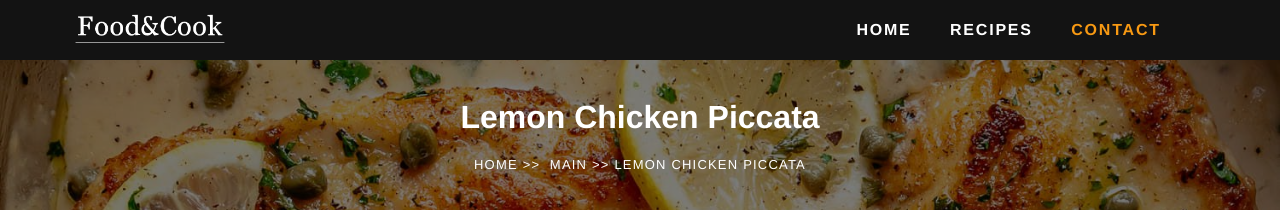
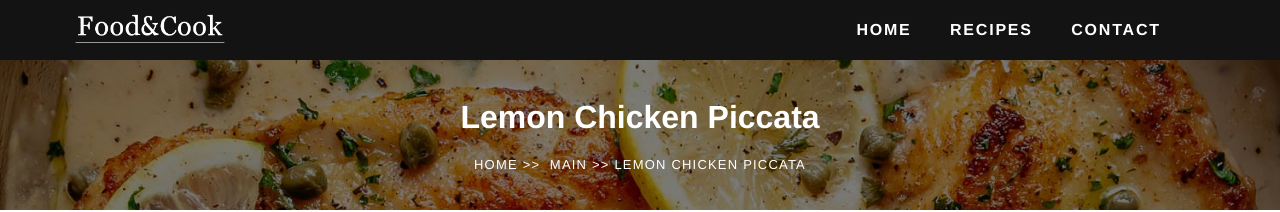
Before and after one commit to pabudugihan/foodncook.github.io, a plain HTML site: page piccata.html in a window 1280 px wide. Shown: the top 212 px of the page. Drawn offline with Linux system fonts and the light colour scheme.

Commit message:
Update piccata.html

```diff
--- a/piccata.html
+++ b/piccata.html
@@ -23,7 +23,7 @@
                             <ul class="nav navbar-nav">
                                 <li><a href="./index.html">Home</a></li>
                                 <li><a href="./recipe.html">Recipes</a></li>
-                                <li><a href="./contact.html" class="active">Contact</a></li>
+                                <li><a href="./contact.html">Contact</a></li>
                             </ul>
                         </div>
                     </div>
```
